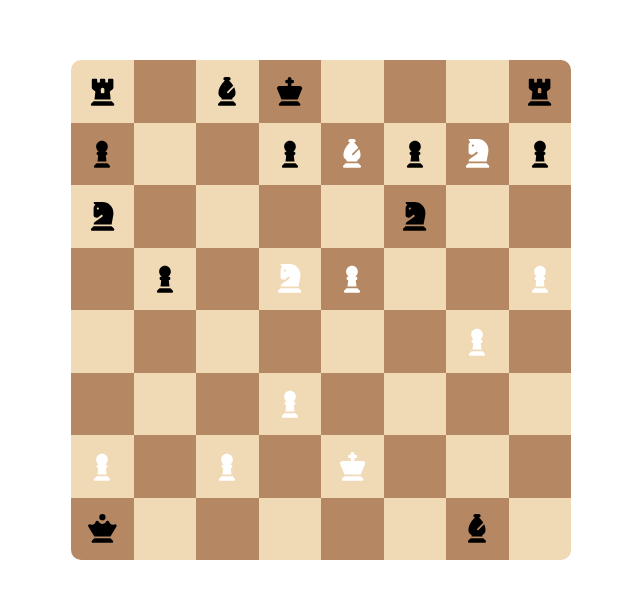
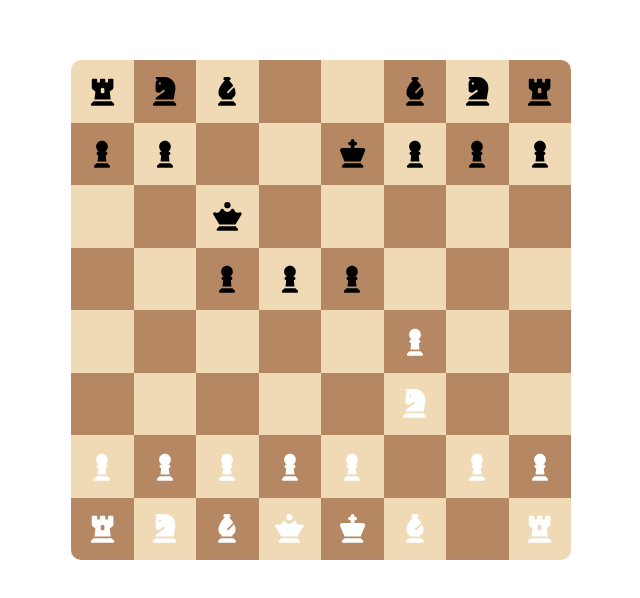
Before and after one commit to GabrielLRdP/Chess, a React (Vite) app: page / in a window 1280 px wide. Shown: the part 122-720 px from the top of the page, without its empty margins (319-959 px from the left). Built offline with nearby package versions, Linux system fonts and the light colour scheme.

Commit message:
refactored the Case class

```diff
--- a/src/Classes/Case.jsx
+++ b/src/Classes/Case.jsx
@@ -10,28 +10,34 @@ class Case {
     this.column = column;
   }
 
-  render(color, coord, piece) {
+  convertToComponent() {
     return (
       <CaseRender
-        color={color}
-        piece={piece}
-        key={String(coord[0]) + String(coord[1])}
+        color={this.color}
+        piece={this.piece}
+        key={String(this.column) + String(this.row)}
+        decoration={""}
       />
     );
   }
 
   legalMoves() {}
 
+  //create all will create a list of all cases, from top to bottom, left to right
   static createAll(fen) {
-    fen = "r1bk3r/p2pBpNp/n4n2/1p1NP2P/6P1/3P4/P1P1K3/q5b1";
     let caseList = [];
 
+    //we initialize the color of the first case (a8) wich is white, we will then alternate
     let caseColor = "white";
-    for (let rows = 8; rows > 0; rows--) {
-      for (let columns = 1; columns < 9; columns++) {
-        const piece = fenTraductor(fen, columns, rows);
-        const newCase = new Case(caseColor, "", "", columns, rows);
-        caseList.push(newCase.render(caseColor, [columns, rows], piece));
+
+    for (let row = 8; row > 0; row--) {
+      for (let column = 1; column < 9; column++) {
+        const piece = fenTraductor(fen, column, row);
+
+        const newCase = new Case(caseColor, piece, "", column, row);
+
+        caseList.push(newCase.convertToComponent());
+
         caseColor === "black" ? (caseColor = "white") : (caseColor = "black");
       }
       caseColor === "black" ? (caseColor = "white") : (caseColor = "black");
--- a/src/Components/ChessBoard/ChessBoard.jsx
+++ b/src/Components/ChessBoard/ChessBoard.jsx
@@ -2,7 +2,8 @@ import CaseRender from "../CaseRender/CaseRender";
 import Case from "../../Classes/Case";
 
 const ChessBoard = () => {
-  const caseList = Case.createAll();
+  const exempleFen = "rnb2bnr/pp2kppp/2q5/2ppp3/5P2/5N2/PPPPP1PP/RNBQKB1R";
+  const caseList = Case.createAll(exempleFen);
 
   return <div className="chess-board">{caseList}</div>;
 };
```
